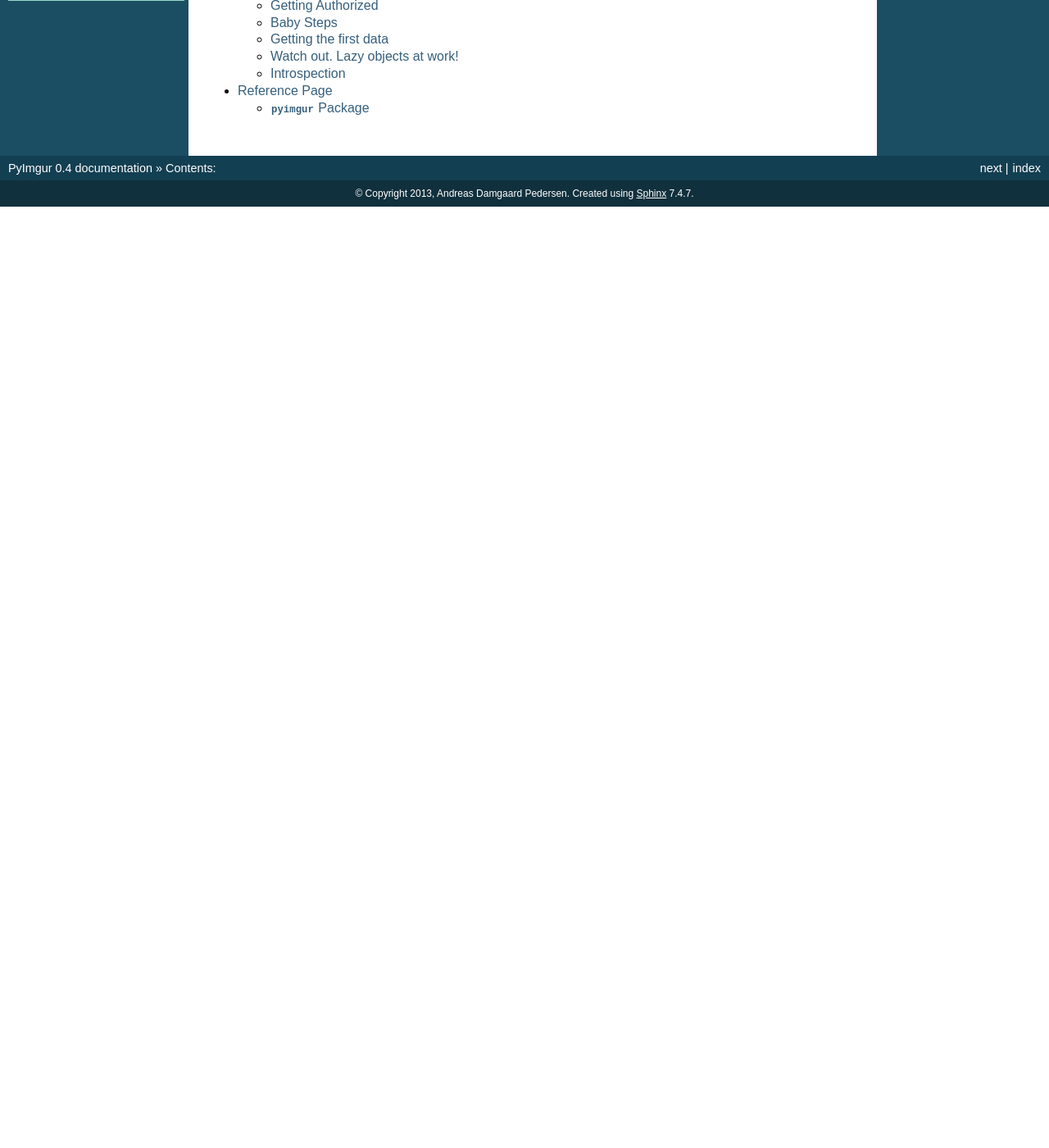
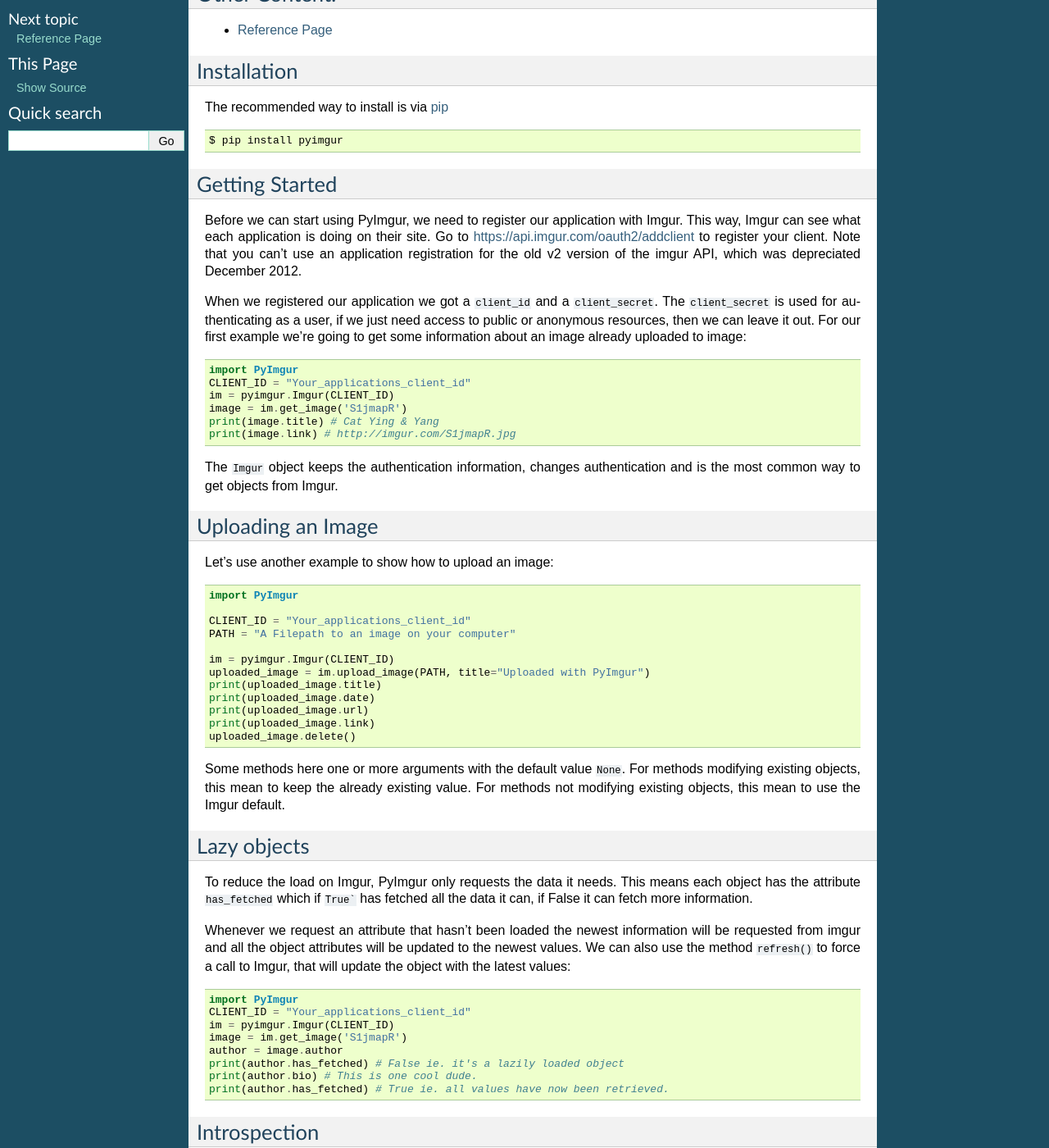
Before and after one commit to Damgaard/PyImgur, a Sphinx documentation site: the page built from docs/index.rst, in a window 1280 px wide and 1400 px high, scrolled down 216 px. Shown: the whole window at 82% size. Built offline with Sphinx 7.4.7, drawn with Linux system fonts in a browser that asks for light colours; before the commit the page ends 900 px from its top, so only the background shows below that; some of the changed text lies outside the part shown.

Commit message:
Merge documentation to README, update sphinx.

````diff
--- a/README.rst
+++ b/README.rst
@@ -1,70 +1,119 @@
+.. begin_intro
+
 PyImgur
 =======
 
 The simple way of using Imgur.
 
-With PyImgur you won't have to deal with REST, but can instead use python-
-idiomatic code. This will make your code easier to read, easier to understand
-and faster to write.
-
-A quick example
----------------
-
-Lets start by doing an anonymous image upload, getting some information about
-the uploaded image and then deleting it from Imgur::
-
-    import imgur
-
-    im = imgur.Imgur() # sigh... might as well just be a imgur.init()
-    uploaded_image = im.upload_image(PATH_TO_LOCAL_FILE,
-                                     title="Uploaded with PyImgur")
-    print(uploaded_image.title)
-    print(uploaded_image.date)
-    print(uploaded_image.url)
-    uploaded_image.delete()
-
-For comparison, see ``how to implement this without PyImgur``.
-
-What Can I do with PyImgur
---------------------------
-
 You can upload images, download images, read comments, update your albums,
 message people and more. In fact, you can do almost everything via PyImgur that
-you can do via the webend. Only faster and automatically.
+you can via the webend.
 
-Using PyImgur - The Grand view
-------------------------------
+.. end_intro
 
-PyImgur is built on object oriented principles, with the information available
-on Imgur accessible through classes representing them. The Imgur class that we
-initialized at the beginning of the previous example contains the general
-methods that have to do with Imgur itself such as the ``get_stats`` method that
-return general statistical information. Things returned from Imgur are also
-represented using classes such as Image. ``uploaded_image`` in the previous
-example was an instance of Image.
-
-Authentication
---------------
-
-Just like when we access Imgur via the website, certain actions require us
-to authenticate before they can be used. For instance we can't create an album
-before we're authenticated as a user. This authentication happens via OAuth2,
-where the user go to a page on Imgur and clicks a button that gives us us
-access to their account. We gain a user secret and user key, which we use to
-show Imgur that the user has allowed us to access Imgur via their account.
-Important to note is that we don't get the users password and they can revoke
-our access at any time.
+.. begin_installation
 
 Installation
 ------------
 
-Use ``pip`` to download the latest version of PyImgur from PyPi.
+The recommended way to install is via `pip <http://pypi.python.org/pypi/pip>`_
 
-    $ pip install pyimgur
+.. code-block:: bash
+
+   $ pip install pyimgur
+
+.. end_installation
+
+.. begin_getting_started
+
+Getting Started
+---------------
+
+Before we can start using PyImgur, we need to register our application with
+Imgur. This way, Imgur can see what each application is doing on their site.
+Go to https://api.imgur.com/oauth2/addclient to register your client. Note that
+you can't use an application registration for the old v2 version of the imgur
+API, which was depreciated December 2012.
+
+When we registered our application we got a ``client_id`` and a
+``client_secret``. The ``client_secret`` is used for authenticating as a user,
+if we just need access to public or anonymous resources, then we can leave it
+out. For our first example we're going to get some information about an image
+already uploaded to image::
+
+    import PyImgur
+    CLIENT_ID = "Your_applications_client_id"
+    im = pyimgur.Imgur(CLIENT_ID)
+    image = im.get_image('S1jmapR')
+    print(image.title) # Cat Ying & Yang
+    print(image.link) # http://imgur.com/S1jmapR.jpg
+
+The ``Imgur`` object keeps the authentication information, changes
+authentication and is the most common way to get objects from Imgur.
+
+Uploading an Image
+------------------
+
+Let's use another example to show how to upload an image::
+
+    import PyImgur
+
+    CLIENT_ID = "Your_applications_client_id"
+    PATH = "A Filepath to an image on your computer"
+
+    im = pyimgur.Imgur(CLIENT_ID)
+    uploaded_image = im.upload_image(PATH, title="Uploaded with PyImgur")
+    print(uploaded_image.title)
+    print(uploaded_image.date)
+    print(uploaded_image.url)
+    print(uploaded_image.link)
+    uploaded_image.delete()
+
+
+Some methods here one or more arguments with the default value ``None``. For
+methods modifying existing objects, this mean to keep the already existing
+value. For methods not modifying existing objects, this mean to use the Imgur
+default.
+
+Lazy objects
+------------
+
+To reduce the load on Imgur, PyImgur only requests the data it needs. This
+means each object has the attribute ``has_fetched`` which if ``True``` has
+fetched all the data it can, if False it can fetch more
+information.
+
+Whenever we request an attribute that hasn't been loaded the newest information
+will be requested from imgur and all the object attributes will be updated to
+the newest values. We can also use the method ``refresh()`` to force a call to
+Imgur, that will update the object with the latest values::
+
+    import PyImgur
+    CLIENT_ID = "Your_applications_client_id"
+    im = pyimgur.Imgur(CLIENT_ID)
+    image = im.get_image('S1jmapR')
+    author = image.author
+    print(author.has_fetched) # False ie. it's a lazily loaded object
+    print(author.bio) # This is one cool dude.
+    print(author.has_fetched) # True ie. all values have now been retrieved.
+
+Introspection
+-------------
+
+Remember that as usual you can use the ``dir``, ``vars`` and ``help`` builtin
+functions to introspect objects to learn more about them and how they work.
 
 Support
 -------
 
-If you have any questions or problems using PyImgur. Feel free to either shoot
-me an e-mail or file an issue on the `project page at github <https://
-github.com/Damgaard/PyImgur>`_.
+If you find an bug, have any questions about how to use PyImgur or have
+suggestions for improvements then feel free to file an issue on the `Github
+project page <https://github.com/Damgaard/PyImgur>`_.
+
+License
+-------
+
+All of the code contained here is licensed by
+`the GNU GPLv3 <http://www.gnu.org/licenses/gpl-3.0.html>`_.
+
+.. end_getting_started
--- a/docs/getting_started.rst
+++ /dev/null
@@ -1,81 +0,0 @@
-Getting started with PyImgur
-============================
-
-PyImgur greatly simplifies accessing access to Imgurs API by wrapping it in a
-OO layer that matches Python ideoms. This makes using imgur's API as normal as
-using a regular python library.
-
-Getting Authorized
-------------------
-
-Before we can start using PyImgur, we need to register our application with
-Imgur. This way, Imgur can see what each application is doing on their site.
-Go to https://api.imgur.com/oauth2/addclient to register your client. Note that
-you can't use an application registration for the old v2 version of the imgur
-API, which was depreciated in December 2012.
-
-We can register out application as one of two types. Either anonymous or with
-OAuth authentication. With the latter we can authenticate as a user and act on
-their behalf, such as uploading images, adding images to their albums etc. We
-can also do anything we can do with an anonymously registered app.
-
-Baby Steps
-----------
-
-When we registered our application we got a ``client_id`` and ``client_secret``
-irrespective of what type of application we registered as.
-
-    >>> import pyimgur
-    >>> im = pyimgur.Imgur(CLIENT_ID, CLIENT_SECRET)
-
-Now we have an imgur object that knows who we are and can use that information
-to request data from Imgur. ``client_id`` is sent every time we do an anonymous
-authentication, refreshing a refresh_token or getting authorization from a new
-user. It is therefore necessary that this value is given as an argument when
-creating the Imgur object. The ``client_secret`` on the other hand is only
-needed for the calls to refresh a refresh token or getting authorization from a
-new user. These calls are only used in the non-anonymous user-authenticated
-part of Imgur, so if we don't need that then we can leave it out.
-
-Getting the first data
-----------------------
-
-Now that we've authenticated, we can use the methods in the ``Imgur`` object to
-return data about Imgur, usually returned as objects. Continuing from the
-previous example.
-
-    >>> image = im.get_image('S1jmapR')
-    >>> print(image.description)
-    Cats
-    >>> image.download()
-    S1jmapR.pjpg
-
-This short example prints the description of an image and then downloads it to
-the current working directory.
-
-Watch out. Lazy objects at work!
---------------------------------
-
-To reduce the load on Imgur, PyImgur only requests the data it needs. This
-meanSo each object has the attribute ``has_fetched`` which if True has fetched
-all the data it can, if False it's a lazy object that can fetch more
-information.
-
-Whenever we request an attribute that hasn't been loaded the newest information
-will be requested from imgur and the object will be updated with them. We can
-also use the method ``refresh()`` to force a call to imgur, that will update
-the object with the latest values even if it is not a lazily loaded object.
-
-    >>> author = image.author
-    >>> print(author.has_fetched)
-    False # ie. it's a lazily loaded object
-    >>> print(author.bio)
-    This is one cool dude.
-    >>> print(author.has_fetched)
-    True
-
-Introspection
--------------
-
-Remember that as usual you can use the ``dir``, ``vars`` and ``help`` inbuilt
-functions to introspect objects to learn more about objects and how they work.
--- a/docs/index.rst
+++ b/docs/index.rst
@@ -1,14 +1,18 @@
 .. _main_page:
 
 .. include:: ../README.rst
-   :start-after: begin_description
-   :end-before: end_description
+   :start-after: begin_intro
+   :end-before: end_intro
 
-Contents:
----------
+Other Content:
+--------------
 
 .. toctree::
-   :maxdepth: 2
+   :maxdepth: 1
 
-   getting_started
    reference
+
+
+.. include:: ../README.rst
+   :start-after: begin_installation
+   :end-before: end_getting_started
````
